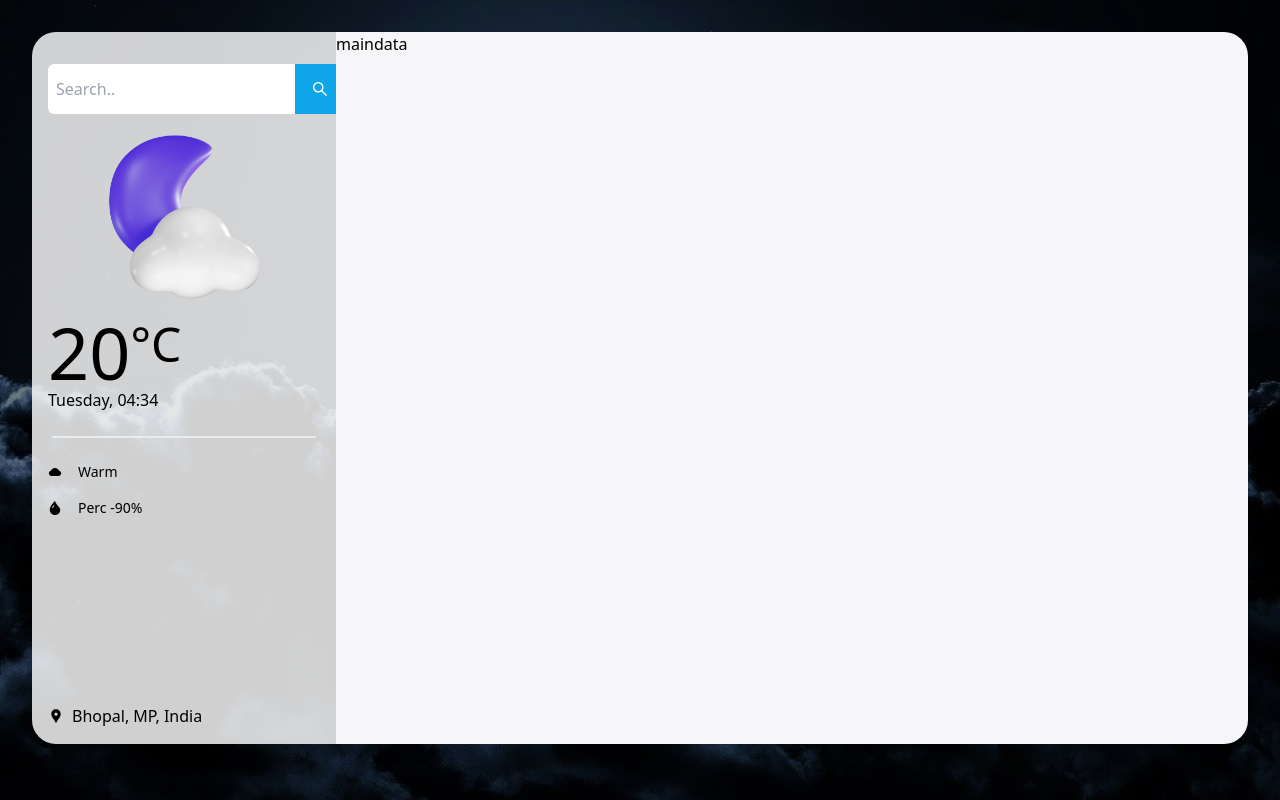
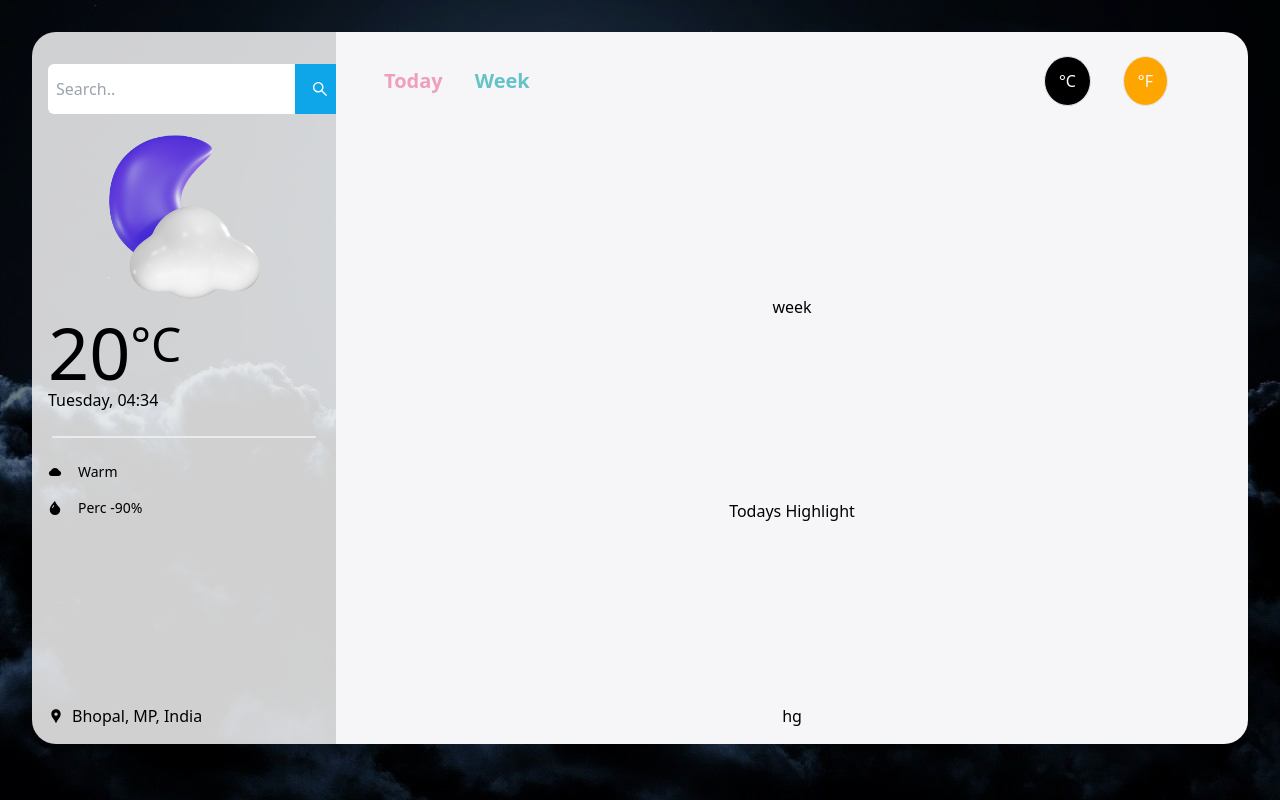
Before and after one commit to ROHANTHAKUR2004/weather_app, a React (Vite) app: page / in a window 1280 px wide. Built offline with nearby package versions, Linux system fonts and the light colour scheme.

Commit message:
added top row in main data

```diff
--- /dev/null
+++ b/src/Components/Maindata/HighlightRow.tsx
@@ -0,0 +1,7 @@
+export default function HighlightRow(){
+    return(
+        <>
+        hg
+        </>
+    )
+}
--- a/src/Components/Maindata/MainData.tsx
+++ b/src/Components/Maindata/MainData.tsx
@@ -1,9 +1,19 @@
+import HighlightRow from "./HighlightRow";
+import TopRow from "./TopRow";
+import WeekRow from "./WeekRow";
+
 export default function MainData(){
     return(
-        <div className="basis-9/12 h-full
+        <div className=" flex  flex-col justify-between
+          items-center  basis-9/12 h-full py-4
          text-black rounded-tr-3xl rounded-br-3xl bg-[#f6f6f8]"
          >
-         maindata
+         <TopRow/>
+         <WeekRow/>
+         <div>
+            Todays Highlight
+         </div>
+         <HighlightRow/>
         </div>
     );
 }
--- /dev/null
+++ b/src/Components/Maindata/TopRow.tsx
@@ -0,0 +1,24 @@
+export default function TopRow(){
+    return(
+        <div className="flex justify-between items-center w-full px-12 py-2">
+        <div className="flex items-center justify-center text-xl font-semibold">
+
+            <div className="mr-4 text-secondary">
+                Today
+            </div>
+            <div className="ml-4 text-primary">
+                Week
+            </div>
+        </div>
+
+        <div className="flex items-center justify-center">
+            <div className="mr-8 border rounded-[100%] bg-black text-white px-[14px] py-3">
+                °C
+            </div>
+            <div className="mr-8 border rounded-[100%] bg-[orange] text-white px-[14px] py-3">
+                °F
+            </div>
+        </div>
+    </div>
+    )
+}
--- /dev/null
+++ b/src/Components/Maindata/WeekRow.tsx
@@ -0,0 +1,7 @@
+export default function WeekRow(){
+    return(
+        <>
+        week
+        </>
+    )
+}
```
